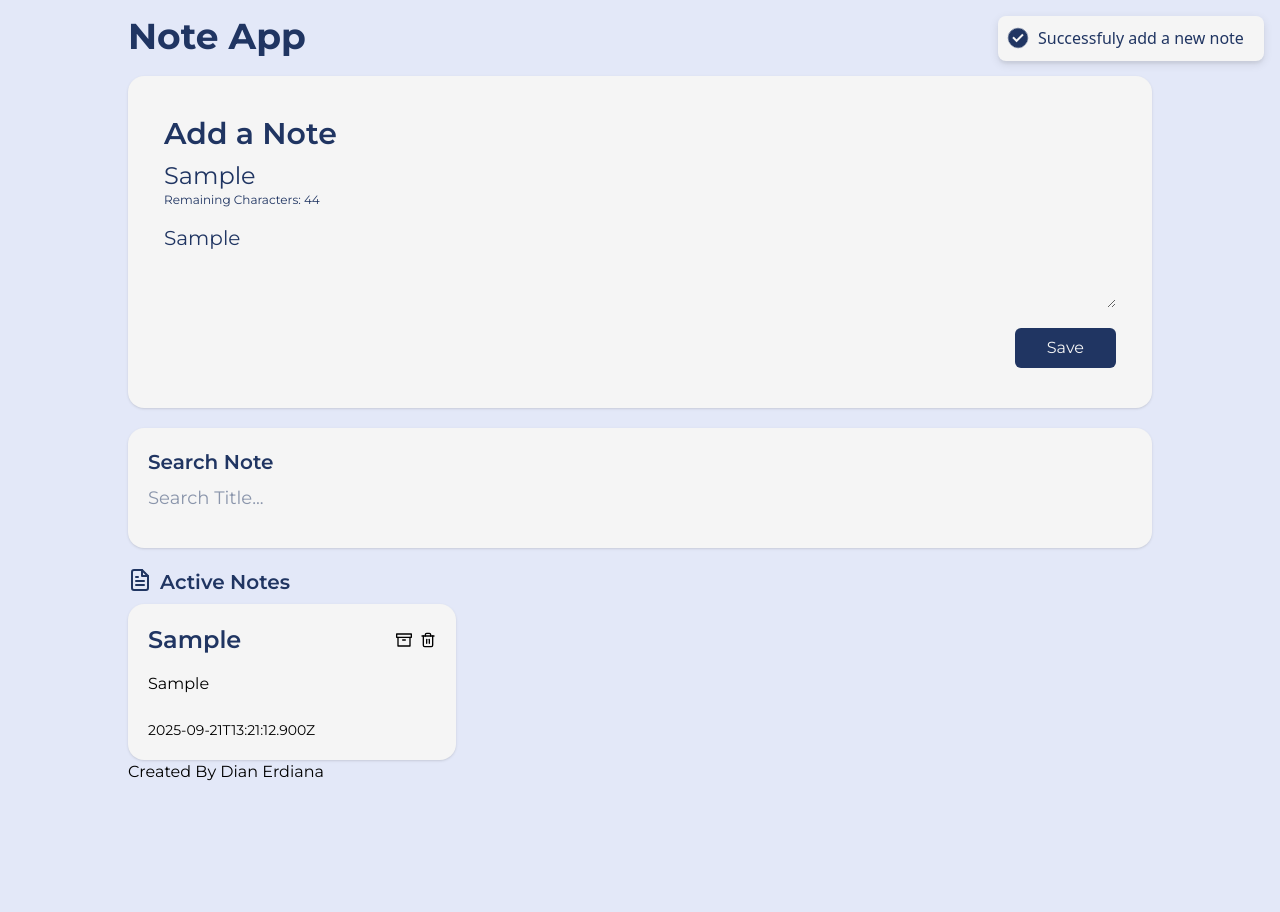
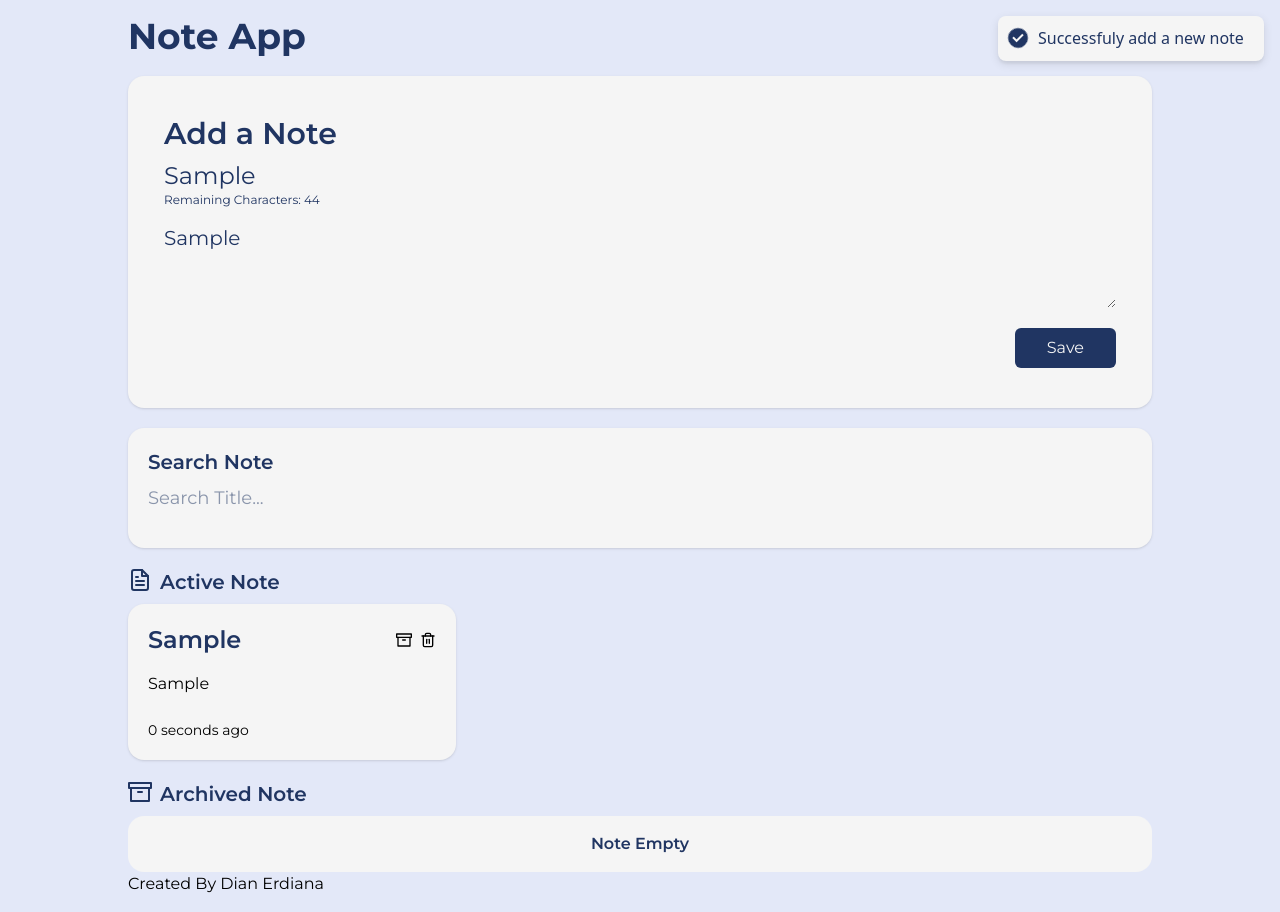
Before and after one commit to dianerdiana/dicoding-submission, a React (Vite) app in the folder 04 - belajar-membuat-aplikasi-web-dengan-react/: page / in a window 1280 px wide. Both pictures are taken after typing "Sample", "Sample" into the empty fields and a click on the button "Save". Before the commit the page ends 800 px from the top, so only its background shows below. Built offline with nearby package versions, Linux system fonts and the light colour scheme.

Commit message:
Complete: Basic and optional task

```diff
--- a/04 - belajar-membuat-aplikasi-web-dengan-react/src/App.tsx
+++ b/04 - belajar-membuat-aplikasi-web-dengan-react/src/App.tsx
@@ -5,9 +5,14 @@ import { Header } from "./components/Header";
 import { NoteList } from "./components/NoteList";
 import type { NoteItemType } from "./types/noteItem";
 import toast from "react-hot-toast";
+import { Archive, FileText } from "react-feather";
+import { NoteCategory } from "./components/NoteCategory";
+import { Footer } from "./components/Footer";
 
 function App() {
   const [notes, setNotes] = useState<NoteItemType[] | []>([]);
+  const [searchResults, setSearchResults] = useState<NoteItemType[] | []>([]);
+  const [searchText, setSearchText] = useState("");
 
   const generateUniqueId = (): string => {
     return `${Math.random().toString(36).slice(2, 9)}`;
@@ -36,15 +41,67 @@ function App() {
     toast.success("Note Deleted");
   };
 
+  const searchNote = (str: string) => {
+    const searchNotes = notes.filter((note) =>
+      note.title.toLowerCase().includes(str.toLowerCase())
+    );
+
+    setSearchText(str);
+    setSearchResults(searchNotes);
+  };
+
+  const updateArchived = (noteId: string) => {
+    const noteIndex = notes.findIndex((note) => note.id === noteId);
+
+    const allNotes = [...notes];
+    const isArchived = allNotes[noteIndex].archived === true;
+
+    if (isArchived) {
+      allNotes[noteIndex].archived = false;
+    } else {
+      allNotes[noteIndex].archived = true;
+    }
+
+    setNotes(allNotes);
+  };
+
+  const getNotes = () => {
+    let allNotes: NoteItemType[] = [];
+
+    if (searchText.length > 0 && searchResults.length > 0) {
+      allNotes = searchResults;
+    } else if (searchText.length > 0 && searchResults.length === 0) {
+      allNotes = notes;
+    } else {
+      allNotes = notes;
+    }
+
+    return allNotes;
+  };
+
   return (
     <main className="min-h-screen max-w-5xl mx-auto py-4 font-montserrat ">
       <Header />
       <FormAdd addNote={addNote} />
-      <FormSearch />
-      <NoteList notes={notes} deleteNote={deleteNote} />
-      <footer>
-        <p>Created By Dian Erdiana</p>
-      </footer>
+      <FormSearch searchNote={searchNote} searchText={searchText} />
+
+      <NoteCategory title="Active Note" icon={FileText}>
+        <NoteList
+          notes={getNotes().filter((note) => note.archived === false)}
+          deleteNote={deleteNote}
+          updateArchived={updateArchived}
+        />
+      </NoteCategory>
+
+      <NoteCategory title="Archived Note" icon={Archive}>
+        <NoteList
+          notes={getNotes().filter((note) => note.archived === true)}
+          deleteNote={deleteNote}
+          updateArchived={updateArchived}
+        />
+      </NoteCategory>
+
+      <Footer />
     </main>
   );
 }
--- /dev/null
+++ b/04 - belajar-membuat-aplikasi-web-dengan-react/src/components/Footer.tsx
@@ -0,0 +1,7 @@
+export const Footer = () => {
+  return (
+    <footer>
+      <p>Created By Dian Erdiana</p>
+    </footer>
+  );
+};
--- a/04 - belajar-membuat-aplikasi-web-dengan-react/src/components/FormSearch.tsx
+++ b/04 - belajar-membuat-aplikasi-web-dengan-react/src/components/FormSearch.tsx
@@ -1,4 +1,10 @@
-export const FormSearch = () => {
+export const FormSearch = ({
+  searchNote,
+  searchText,
+}: {
+  searchNote: CallableFunction;
+  searchText: string;
+}) => {
   return (
     <section className="rounded-2xl shadow bg-secondary px-5 py-5 mt-5">
       <h1 className="font-semibold text-xl text-primary mb-2">Search Note</h1>
@@ -6,6 +12,8 @@ export const FormSearch = () => {
         <input
           name="search"
           id="search"
+          value={searchText}
+          onChange={(e) => searchNote(e.target.value)}
           placeholder="Search Title..."
           className="text-lg mb-4 text-primary border-none outline-none"
         />
--- /dev/null
+++ b/04 - belajar-membuat-aplikasi-web-dengan-react/src/components/NoteCategory.tsx
@@ -0,0 +1,18 @@
+export const NoteCategory = ({
+  children,
+  title,
+  icon: Icon,
+}: {
+  children: React.ReactNode;
+  title: string;
+  icon: React.ComponentType<React.SVGProps<SVGSVGElement>>;
+}) => {
+  return (
+    <section className="mt-5">
+      <h2 className="font-semibold text-xl text-primary mb-2 flex">
+        <Icon className="me-2" /> <span>{title}</span>
+      </h2>
+      {children}
+    </section>
+  );
+};
--- a/04 - belajar-membuat-aplikasi-web-dengan-react/src/components/NoteItem.tsx
+++ b/04 - belajar-membuat-aplikasi-web-dengan-react/src/components/NoteItem.tsx
@@ -1,24 +1,31 @@
-import { Archive, Trash2 } from "react-feather";
+import { Archive, FileText, Trash2 } from "react-feather";
 import type { NoteItemType } from "../types/noteItem";
+import { timeAgo } from "../utils/timeAgo";
 
 type NoteItemProps = NoteItemType & {
   deleteNote: CallableFunction;
+  updateArchived: CallableFunction;
 };
 
 export const NoteItem = ({
   id,
   title,
   body,
+  archived,
   createdAt,
   deleteNote,
+  updateArchived,
 }: NoteItemProps) => {
   return (
     <li key={id} className="rounded-2xl bg-secondary w-[32%] p-5 shadow">
       <section className="flex justify-between mb-4">
         <h3 className="text-primary font-semibold text-2xl flex-1">{title}</h3>
         <div className="flex gap-2">
-          <button className="border-none outline-none cursor-pointer">
-            <Archive size={16} />
+          <button
+            onClick={() => updateArchived(id)}
+            className="border-none outline-none cursor-pointer"
+          >
+            {archived ? <FileText size={16} /> : <Archive size={16} />}
           </button>
           <button
             onClick={() => deleteNote(id)}
@@ -29,7 +36,7 @@ export const NoteItem = ({
         </div>
       </section>
       <p className="mb-6">{body}</p>
-      <p className="text-sm">{createdAt}</p>
+      <p className="text-sm">{timeAgo(createdAt)}</p>
     </li>
   );
 };
--- a/04 - belajar-membuat-aplikasi-web-dengan-react/src/components/NoteList.tsx
+++ b/04 - belajar-membuat-aplikasi-web-dengan-react/src/components/NoteList.tsx
@@ -1,18 +1,18 @@
-import { FileText } from "react-feather";
 import { NoteItem } from "./NoteItem";
 import type { NoteItemType } from "../types/noteItem";
 
 type NoteListType = {
   notes: NoteItemType[] | [];
   deleteNote: CallableFunction;
+  updateArchived: CallableFunction;
 };
 
-export const NoteList = ({ notes, deleteNote }: NoteListType) => {
+export const NoteList = ({
+  notes,
+  deleteNote,
+  updateArchived,
+}: NoteListType) => {
   return (
-    <section className="mt-5">
-      <h2 className="font-semibold text-xl text-primary mb-2 flex">
-        <FileText className="me-2" /> <span>Active Notes</span>
-      </h2>
     <ul className="flex flex-wrap gap-4">
       {notes.length > 0 ? (
         notes.map((note) => (
@@ -24,16 +24,14 @@ export const NoteList = ({ notes, deleteNote }: NoteListType) => {
             archived={note.archived}
             createdAt={note.createdAt}
             deleteNote={deleteNote}
+            updateArchived={updateArchived}
           />
         ))
       ) : (
         <li className="bg-secondary rounded-2xl px-4 py-4 w-full">
-            <p className="text-center font-semibold text-primary">
-              Tidak ada catatan
-            </p>
+          <p className="text-center font-semibold text-primary">Note Empty</p>
         </li>
       )}
     </ul>
-    </section>
   );
 };
--- /dev/null
+++ b/04 - belajar-membuat-aplikasi-web-dengan-react/src/utils/timeAgo.ts
@@ -0,0 +1,32 @@
+export const timeAgo = (date: Date | string | number): string => {
+  const now = new Date();
+  const past = new Date(date);
+  const diff = Math.floor((now.getTime() - past.getTime()) / 1000); // dalam detik
+
+  if (diff < 60) {
+    return `${diff} second${diff !== 1 ? "s" : ""} ago`;
+  }
+
+  const minutes = Math.floor(diff / 60);
+  if (minutes < 60) {
+    return `${minutes} minute${minutes !== 1 ? "s" : ""} ago`;
+  }
+
+  const hours = Math.floor(diff / 3600);
+  if (hours < 24) {
+    return `${hours} hour${hours !== 1 ? "s" : ""} ago`;
+  }
+
+  const days = Math.floor(diff / 86400);
+  if (days < 30) {
+    return `${days} day${days !== 1 ? "s" : ""} ago`;
+  }
+
+  const months = Math.floor(diff / 2592000); // ~30 hari
+  if (months < 12) {
+    return `${months} month${months !== 1 ? "s" : ""} ago`;
+  }
+
+  const years = Math.floor(diff / 31536000); // ~365 hari
+  return `${years} year${years !== 1 ? "s" : ""} ago`;
+};
```
Lines whose indentation alone changed are shown as unchanged.
